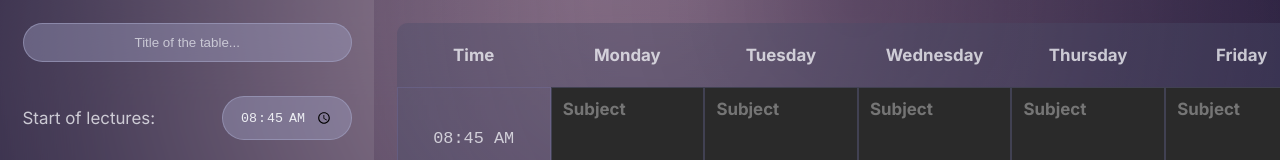
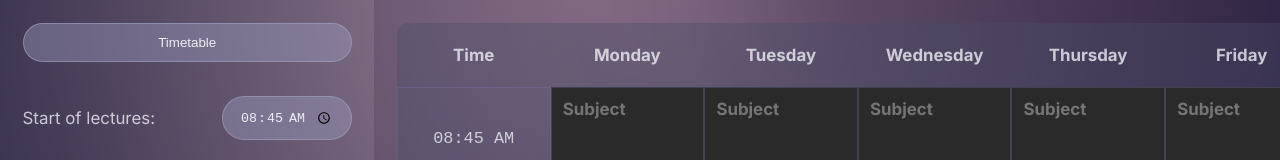
Before and after one commit to najmiter/timid, a React (Vite) app: page / in a window 1280 px wide. Shown: the top 160 px of the page. Built offline with nearby package versions, Linux system fonts and the light colour scheme.

Commit message:
another one

```diff
--- a/src/App.jsx
+++ b/src/App.jsx
@@ -37,7 +37,7 @@ export default function App() {
         console.log("use app");
 
         if (timeParam) {
-            localStorage.setItem("timid", timeParam);
+            // localStorage.setItem("timid", timeParam);
         }
     }, []);
 
--- a/src/components/Current.jsx
+++ b/src/components/Current.jsx
@@ -10,10 +10,9 @@ export default function Current({ times, getInitialSlots, searchParams }) {
 
     function getTodaysSlots() {
         console.log("use current");
-        let timid = {};
 
         try {
-            timid =
+            const timid =
                 JSON.parse(
                     searchParams.get("time") ??
                         localStorage.getItem("timid") ??
--- a/src/components/Homepage.jsx
+++ b/src/components/Homepage.jsx
@@ -18,7 +18,7 @@ export default function Homepage({
     setTimes,
     setCurrentActive,
 }) {
-    const [title, setTitle] = useState("");
+    const [title, setTitle] = useState("Timetable");
 
     const { slotTime, startTime } = times;
     const slotsKeys = Object.keys(slots);
```
